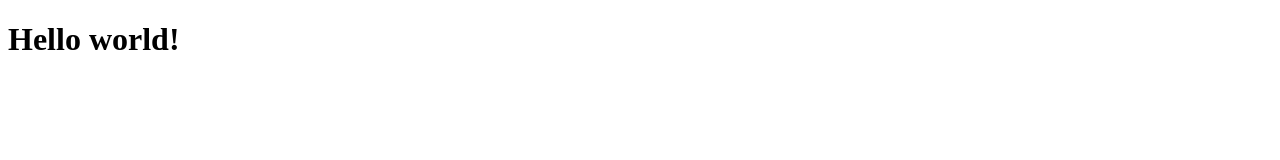
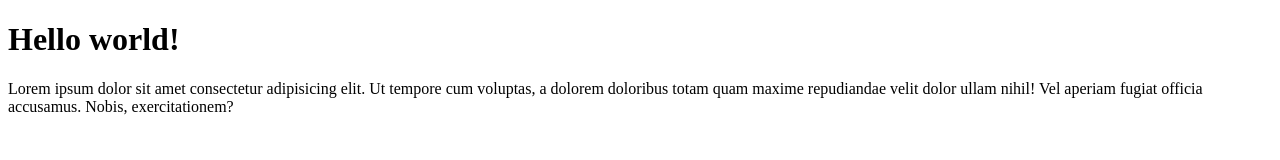
Before and after one commit to imamsaktii/git-test, a plain HTML site: page index.html in a window 1280 px wide. Drawn offline with Linux system fonts and the light colour scheme.

Commit message:
menambahkan paragraf

```diff
--- a/index.html
+++ b/index.html
@@ -8,5 +8,6 @@
   </head>
   <body>
     <h1>Hello world!</h1>
+    <p>Lorem ipsum dolor sit amet consectetur adipisicing elit. Ut tempore cum voluptas, a dolorem doloribus totam quam maxime repudiandae velit dolor ullam nihil! Vel aperiam fugiat officia accusamus. Nobis, exercitationem?</p>
   </body>
 </html>
```
